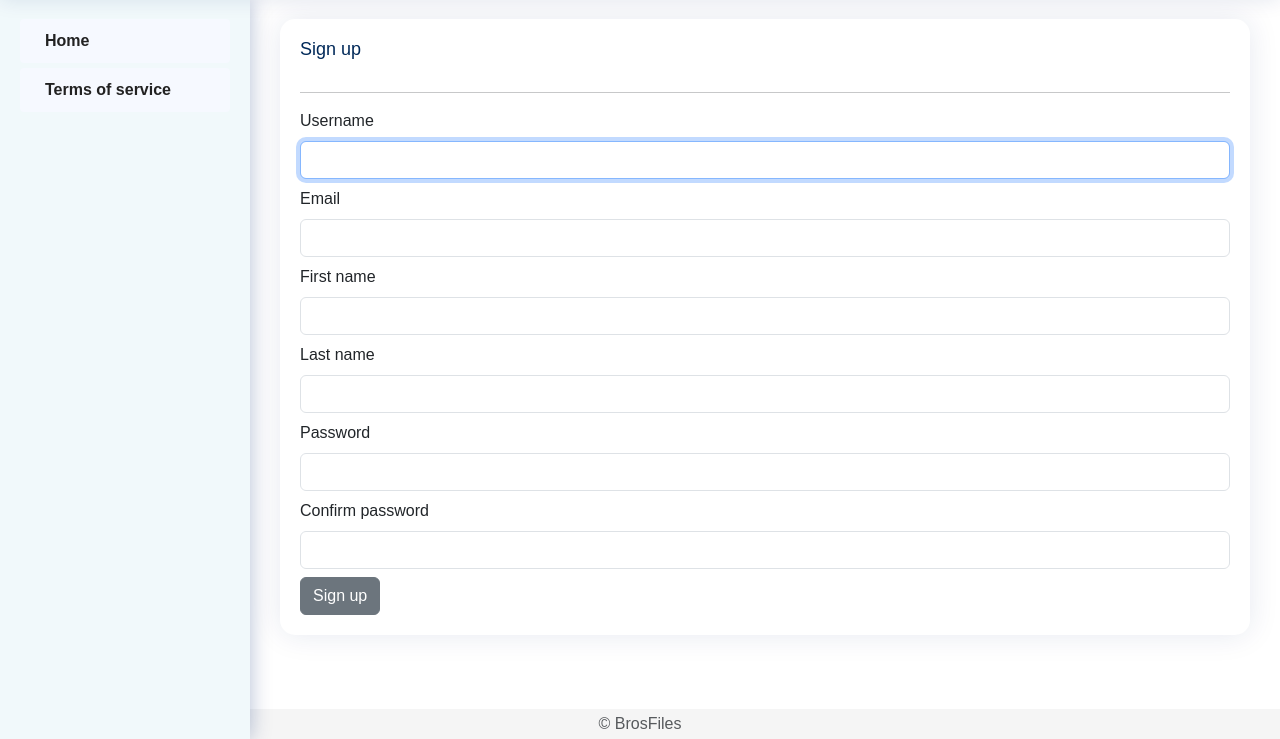
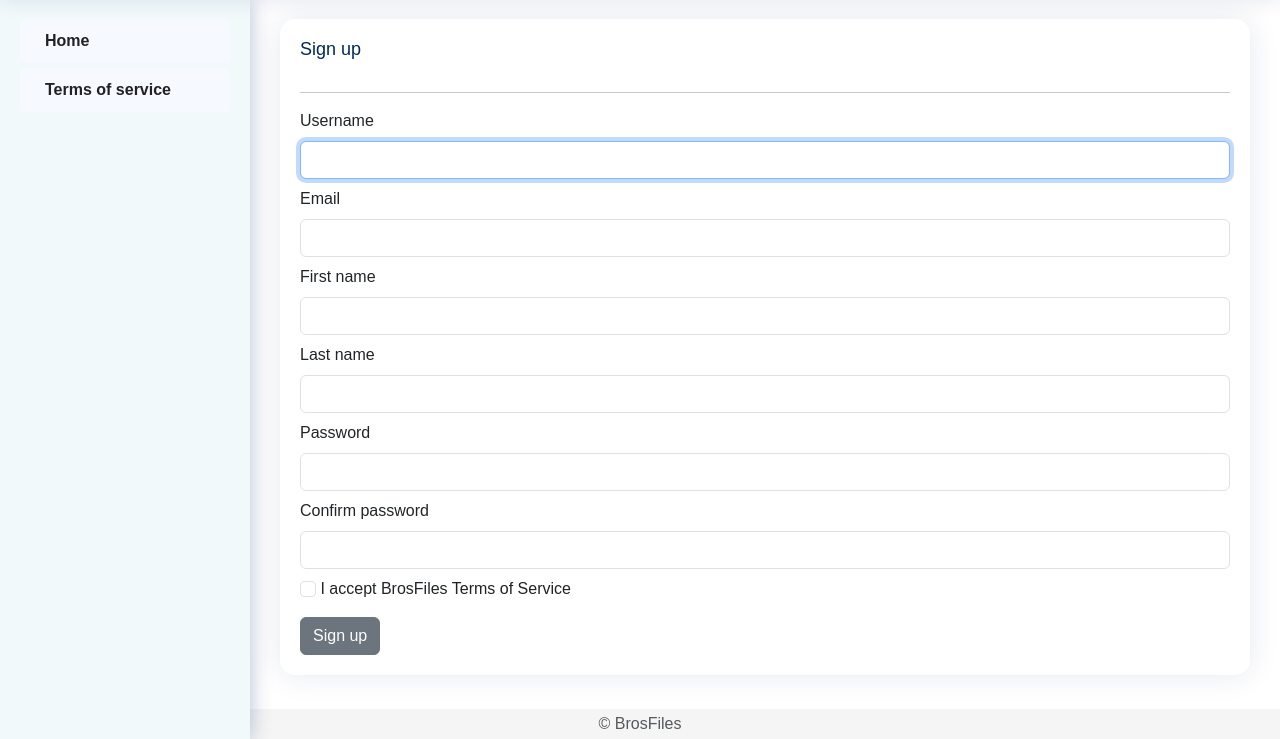
Before and after one commit to koldakov/brosfiles, a Django app: page /accounts/signup/ in a window 1280 px wide. Shown: the part 61-800 px from the top of the page. Run offline with Django 4.2, Linux system fonts and the light colour scheme; parts of the project's set-up code (start-up, migrations or seed data) failed here and were passed over; some libraries are stand-ins or nearby versions.

Commit message:
Make terms of service required on signup

```diff
--- a/accounts/forms.py
+++ b/accounts/forms.py
@@ -1,6 +1,7 @@
 from typing import Union
 
 from django import forms
+from django.conf import settings
 from django.contrib.auth import password_validation
 from django.contrib.auth.forms import AuthenticationForm, PasswordChangeForm, UserCreationForm
 from django.core.exceptions import ValidationError
@@ -9,6 +10,7 @@ from django.template.defaultfilters import filesizeformat
 from django.utils.translation import gettext_lazy as _
 
 from accounts.models import DEFAULT_MAX_FILE_SIZE, File, User
+from docs.models import TermsOfService
 
 
 class FileUploadForm(forms.ModelForm):
@@ -174,6 +176,15 @@ class SignUpForm(UserCreationForm):
         ),
         label=_('Confirm password')
     )
+    terms_of_service = forms.BooleanField(
+        widget=forms.CheckboxInput(
+            attrs={
+                'class': 'form-check-input',
+            }
+        ),
+        required=True,
+        initial=False
+    )
 
     class Meta:
         model = User
@@ -184,7 +195,16 @@ class SignUpForm(UserCreationForm):
             'last_name',
             'password1',
             'password2',
+            'terms_of_service',
         )
+
+    def clean_terms_of_service(self) -> TermsOfService:
+        terms_of_service: str = self.cleaned_data['terms_of_service']
+
+        if terms_of_service is False:
+            raise ValidationError('You need to agree on Terms Of Service')
+
+        return TermsOfService.objects.latest()
 
     def clean_username(self) -> str:
         username: str = self.cleaned_data['username']
--- a/accounts/templates/accounts/auth/signup.html
+++ b/accounts/templates/accounts/auth/signup.html
@@ -23,8 +23,18 @@
                   {% csrf_token %}
                   {% for field in signup_form %}
                     <div class="mb-2">
-                      <label for="{{ field.auto_id }}" class="form-label">{{ field.label }}</label>
-                      {{ field }}
+                      {% if field.name == "terms_of_service" %}
+                        {{ field }}
+                        <label for="{{ field.auto_id }}" class="form-label">
+                          {% translate "I accept" %}&nbsp{% get_setting "project_title" %}
+                          <a href="{% url 'docs:terms_of_service' %}" target="_blank">
+                            {% translate "Terms of Service" %}
+                          </a>
+                        </label>
+                      {% else %}
+                        <label for="{{ field.auto_id }}" class="form-label">{{ field.label }}</label>
+                        {{ field }}
+                      {% endif %}
                       {% if field.help_text %}
                         <small class="form-text text-muted">{{ field.help_text }}</small>
                       {% endif %}
```
Also changed, not shown: CHANGELOG.md.
